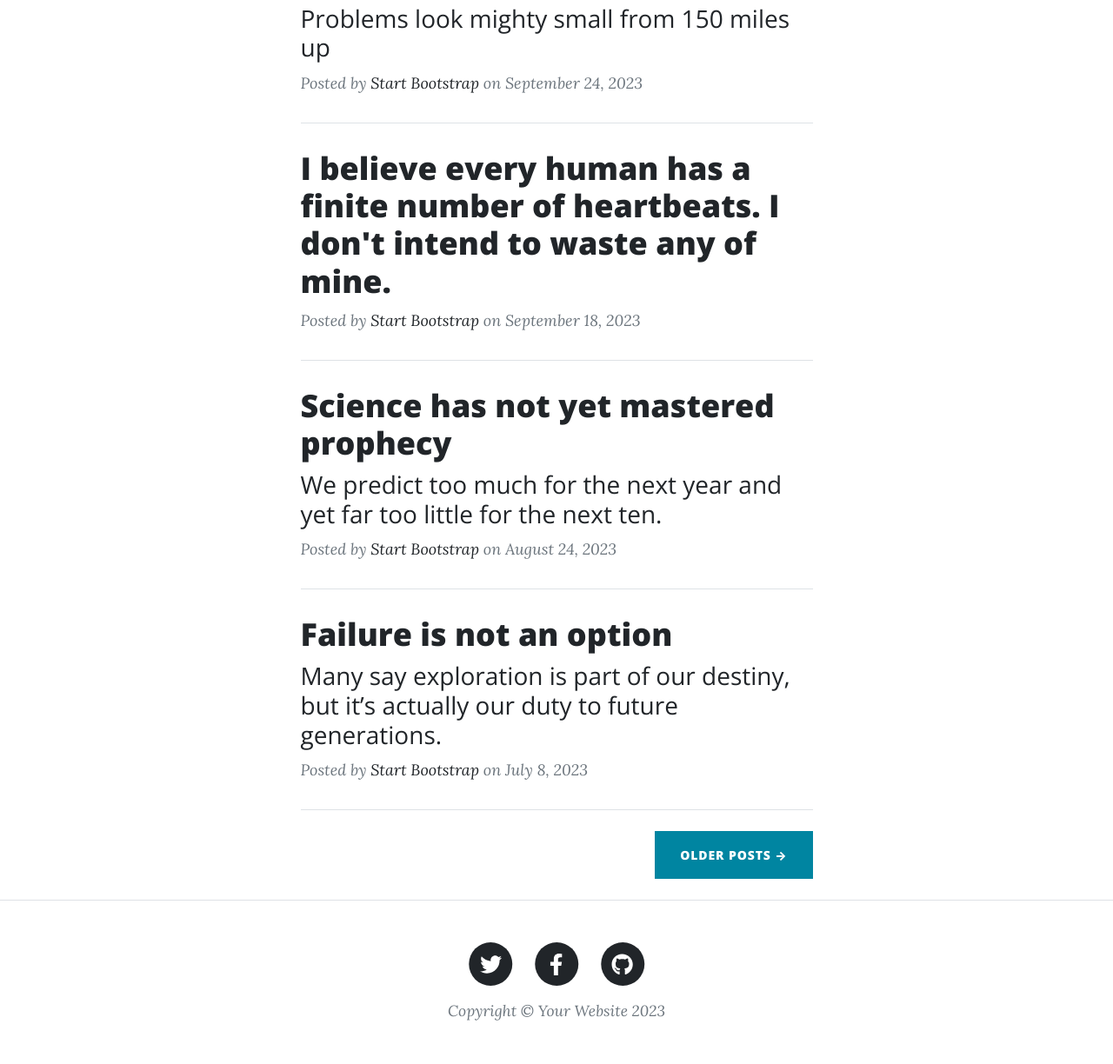
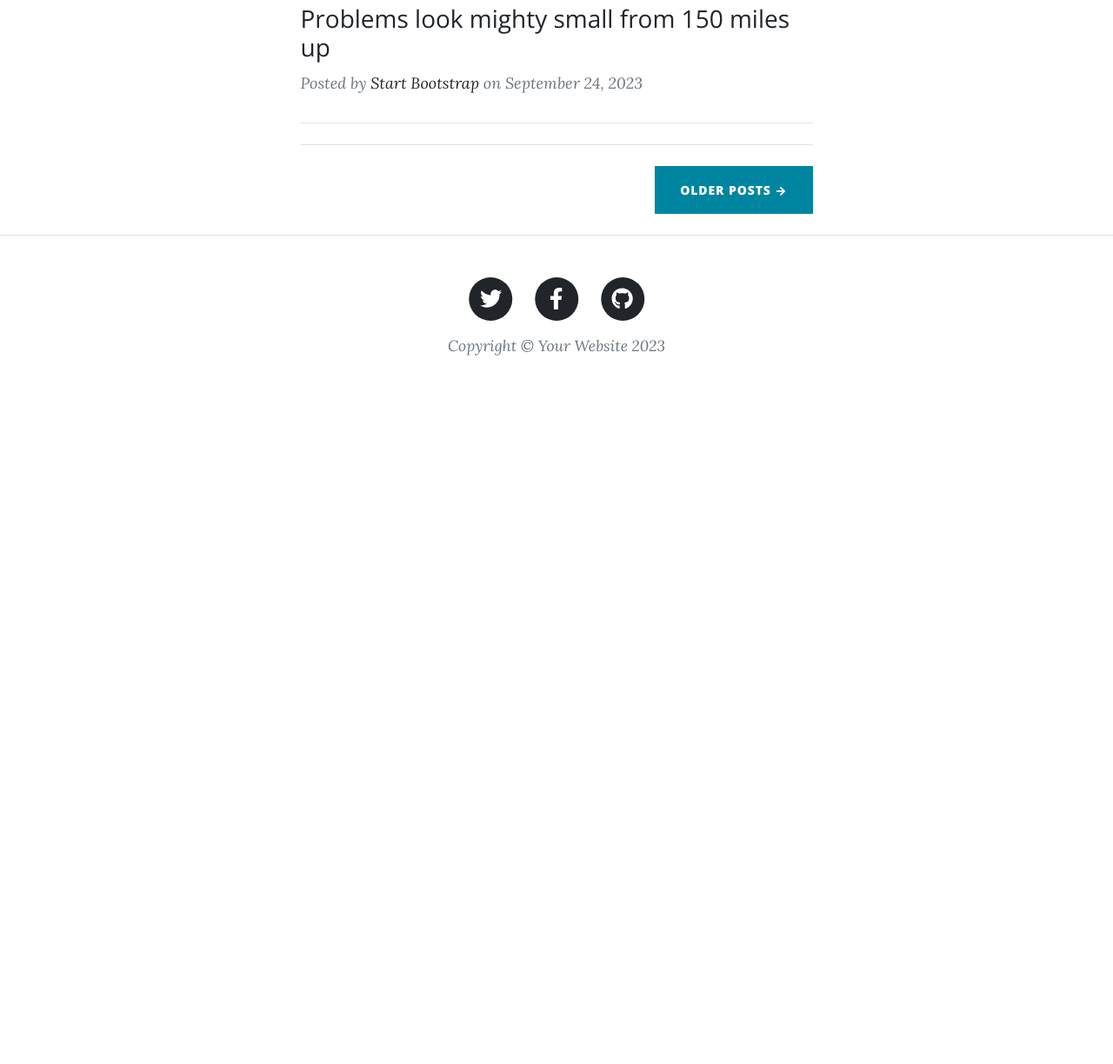
Before and after one commit to ashishkanere/flask-tut, a Flask app: page / in a window 1280 px wide. Shown: the part 702-1926 px from the top of the page at 87% size. After the commit the page ends 1111 px from the top, so only its background shows below. Run offline with Flask 3, Linux system fonts and the light colour scheme; some libraries are stand-ins or nearby versions.

Commit message:
removed the posts

```diff
--- a/templates/index.html
+++ b/templates/index.html
@@ -19,6 +19,7 @@
             <div class="row gx-4 gx-lg-5 justify-content-center">
                 <div class="col-md-10 col-lg-8 col-xl-7">
                     <!-- Post preview-->
+                   <!--Todo: Fetch it using for loop from the database -->
                     <div class="post-preview">
                         <a href="post.html">
                             <h2 class="post-title">Man must explore, and this is exploration at its greatest</h2>
@@ -32,43 +33,9 @@
                     </div>
                     <!-- Divider-->
                     <hr class="my-4" />
+
                     <!-- Post preview-->
-                    <div class="post-preview">
-                        <a href="post.html"><h2 class="post-title">I believe every human has a finite number of heartbeats. I don't intend to waste any of mine.</h2></a>
-                        <p class="post-meta">
-                            Posted by
-                            <a href="#!">Start Bootstrap</a>
-                            on September 18, 2023
-                        </p>
-                    </div>
-                    <!-- Divider-->
-                    <hr class="my-4" />
-                    <!-- Post preview-->
-                    <div class="post-preview">
-                        <a href="post.html">
-                            <h2 class="post-title">Science has not yet mastered prophecy</h2>
-                            <h3 class="post-subtitle">We predict too much for the next year and yet far too little for the next ten.</h3>
-                        </a>
-                        <p class="post-meta">
-                            Posted by
-                            <a href="#!">Start Bootstrap</a>
-                            on August 24, 2023
-                        </p>
-                    </div>
-                    <!-- Divider-->
-                    <hr class="my-4" />
-                    <!-- Post preview-->
-                    <div class="post-preview">
-                        <a href="post.html">
-                            <h2 class="post-title">Failure is not an option</h2>
-                            <h3 class="post-subtitle">Many say exploration is part of our destiny, but it’s actually our duty to future generations.</h3>
-                        </a>
-                        <p class="post-meta">
-                            Posted by
-                            <a href="#!">Start Bootstrap</a>
-                            on July 8, 2023
-                        </p>
-                    </div>
+
                     <!-- Divider-->
                     <hr class="my-4" />
                     <!-- Pager-->
```
